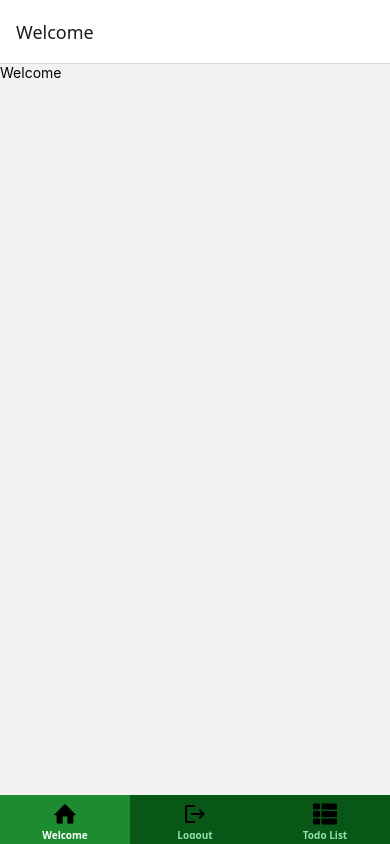
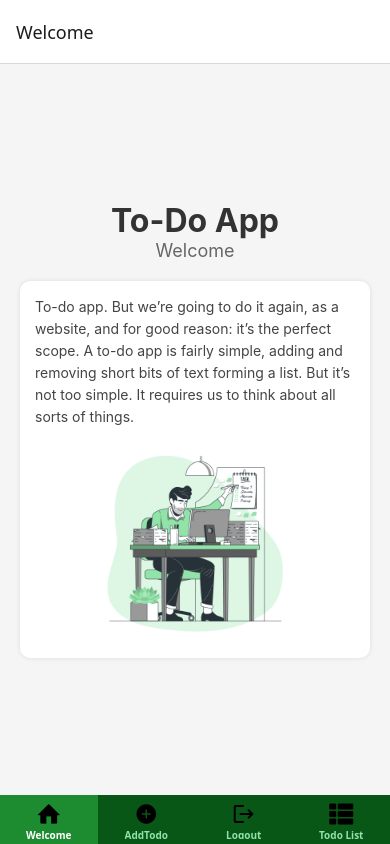
Before and after one commit to athuljain/react-native-todo, a React Native app: screen /Welcome in a window 390 px wide. Built offline with nearby package versions, Linux system fonts and the light colour scheme.

Commit message:
setup welcome screen

```diff
--- a/Screens/Home.jsx
+++ b/Screens/Home.jsx
@@ -7,6 +7,9 @@ import TodoList from "./Todo/TodoList";
 import Entypo from "@expo/vector-icons/Entypo";
 import MaterialIcons from "@expo/vector-icons/MaterialIcons";
 import FontAwesome5 from "@expo/vector-icons/FontAwesome5";
+import AddTodo from "./Todo/AddTodo";
+import Ionicons from '@expo/vector-icons/Ionicons';
+
 
 const Home = () => {
   const Tab = createBottomTabNavigator();
@@ -34,6 +37,15 @@ const Home = () => {
           tabBarIcon: () => <Entypo name="home" size={24} color="black" />,
         }}
       />
+       <Tab.Screen
+        name="AddTodo"
+        component={AddTodo}
+        options={{
+          tabBarIcon: () =>
+           <Ionicons name="add-circle" size={24} color="black" />
+          ,
+        }}
+      />
       <Tab.Screen
         name="Logout"
         component={Logout}
--- /dev/null
+++ b/Screens/Todo/AddTodo.jsx
@@ -0,0 +1,11 @@
+import { Text } from "react-native"
+import { View } from "react-native"
+
+const AddTodo=()=>{
+    return(
+        <View>
+            <Text>AddTodo</Text>
+        </View>
+    )
+}
+export default AddTodo;
--- a/Screens/Welcome.jsx
+++ b/Screens/Welcome.jsx
@@ -1,11 +1,69 @@
-import { Text } from "react-native"
-import { View } from "react-native"
+import { Text, View, StyleSheet, Image } from "react-native"; // Added Image here
 
-const Welcome=()=>{
-    return(
-        <View>
-            <Text>Welcome</Text>
+const Welcome = () => {
+    return (
+        <View style={styles.container}>
+            <Text style={styles.header}>To-Do App</Text>
+            <Text style={styles.subHeader}>Welcome</Text>
+
+            <View style={styles.card}>
+                <Text style={styles.bodyText}>
+                    To-do app. But we’re going to do it again,
+                    as a website, and for good reason: it’s the perfect scope.
+                    A to-do app is fairly simple,
+                    adding and removing short bits of text forming a list.
+                    But it’s not too simple. It requires us to think about all sorts of things.
+                </Text>
+                {/* Added a style to the Image */}
+                <Image
+                    source={require("../assets/Task-bro.png")}
+                    style={styles.illustration}
+                    resizeMode="contain"
+                />
+            </View>
         </View>
-    )
-}
+    );
+};
+
+const styles = StyleSheet.create({
+    container: {
+        flex: 1,
+        backgroundColor: '#f5f5f5',
+        padding: 20,
+        justifyContent: 'center',
+    },
+    header: {
+        fontSize: 32,
+        fontWeight: 'bold',
+        color: '#333',
+        textAlign: 'center',
+    },
+    subHeader: {
+        fontSize: 18,
+        color: '#666',
+        textAlign: 'center',
+        marginBottom: 20,
+    },
+    card: {
+        backgroundColor: '#fff',
+        padding: 15,
+        borderRadius: 10,
+        alignItems: 'center', // Centers the image horizontally in the card
+        shadowColor: '#000',
+        shadowOpacity: 0.1,
+        shadowRadius: 5,
+        elevation: 3,
+    },
+    bodyText: {
+        fontSize: 14,
+        lineHeight: 22,
+        color: '#444',
+        marginBottom: 15, // Added some space before the image
+    },
+    illustration: {
+        width: 200,   // You must specify dimensions
+        height: 200,
+    },
+});
+
 export default Welcome;
```
Also changed, not shown: assets/Task-bro.png (added).
